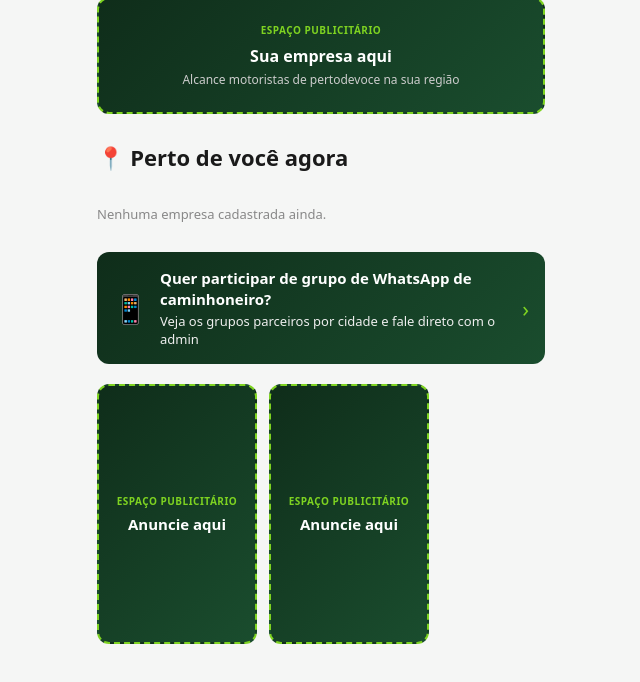
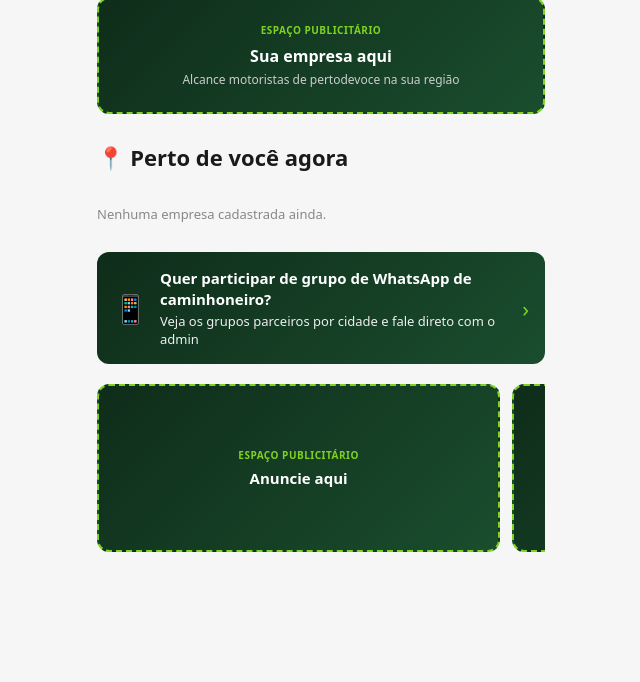
Before and after one commit to jfilhoempresarial-ops/tr.alienigenaV5, a website built with Vite: page index.html in a window 1280 px wide. Shown: the part 809-1491 px from the top of the page, without its empty margins (319-959 px from the left). After the commit the page ends 1401 px from the top, so only its background shows below. Built offline with nearby package versions, Linux system fonts and the light colour scheme; some packages are replaced by stand-ins of ours; no server answers; the database is empty.

Commit message:
Ajusta tamanho do banner vertical para formato panoramico igual ao topo

```diff
--- a/src/styles/base.css
+++ b/src/styles/base.css
@@ -790,9 +790,10 @@ button {
 }
 
 .banner-vertical {
-  flex: 0 0 auto;
-  width: 160px;
-  height: 260px;
+  flex: 0 0 90%;
+  width: 90%;
+  aspect-ratio: 2.4 / 1;
+  height: auto;
   border-radius: var(--radius);
   background-color: #ccc;
   background-size: cover;
```
